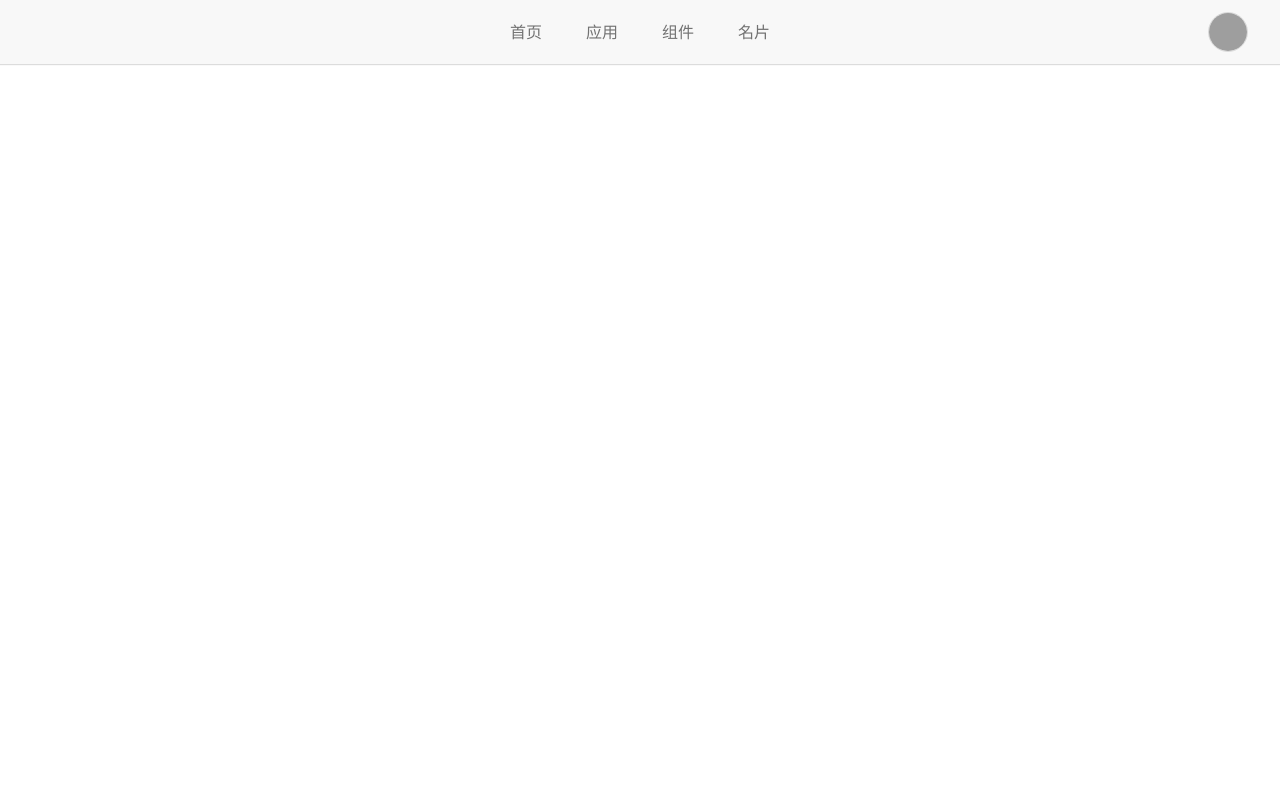
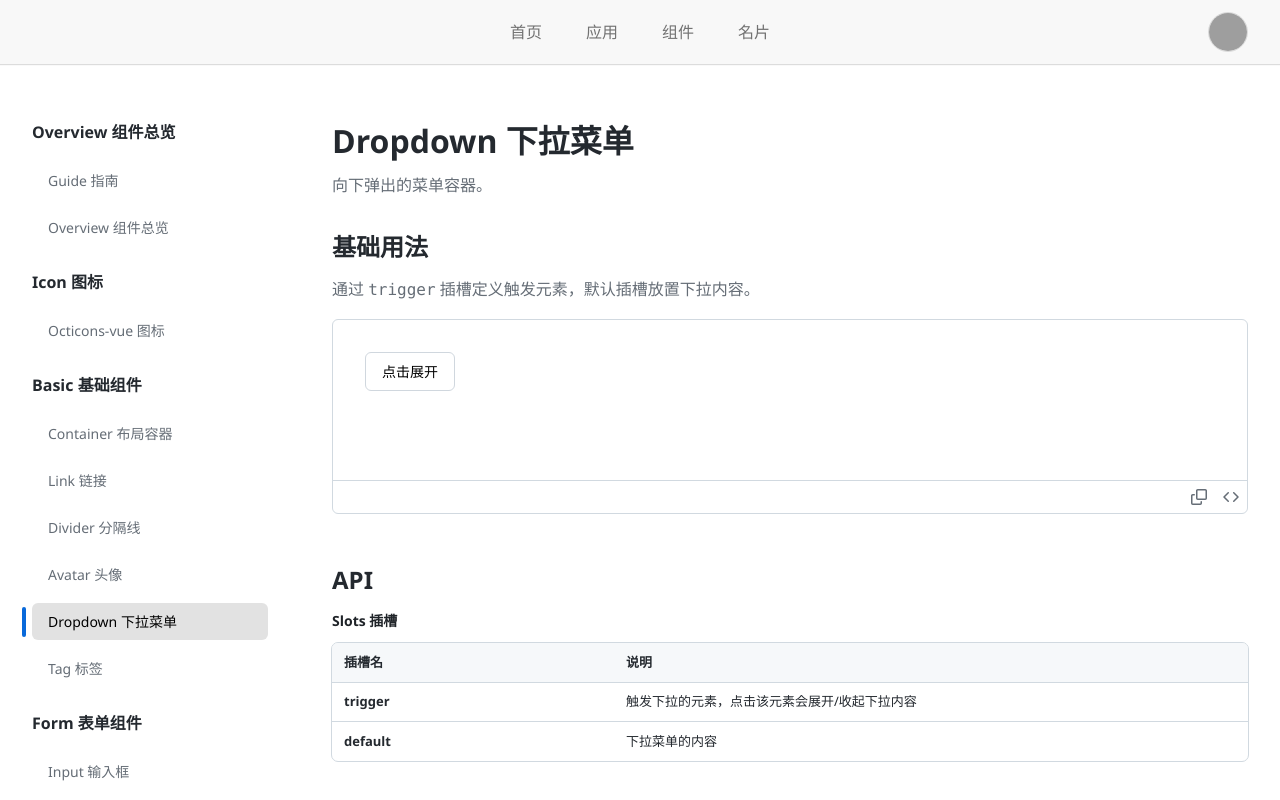
Before and after one commit to UnderHear-tools/UnderHear-Web, a Vue app in the folder UnderHear-frontend/: page /component/dropdown in a window 1280 px wide. Before the commit this address had no page. Built offline with nearby package versions, Linux system fonts and the light colour scheme; grey boxes are pictures that could not be loaded.

Commit message:
新增zDropdown组件介绍页

```diff
--- a/UnderHear-frontend/src/module/components/components/ComponentDocsPage/ComponentDocsDemoBlock.vue
+++ b/UnderHear-frontend/src/module/components/components/ComponentDocsPage/ComponentDocsDemoBlock.vue
@@ -85,6 +85,7 @@ const copyCode = () => {
 }
 
 .demo-content {
+  min-height: 160px;
   padding: 2rem;
 }
 
--- a/UnderHear-frontend/src/module/components/layout/ComponentLayout.vue
+++ b/UnderHear-frontend/src/module/components/layout/ComponentLayout.vue
@@ -191,6 +191,8 @@ const navSections = ref([
       { path: '/component/container', label: 'Container 布局容器' },
       { path: '/component/link', label: 'Link 链接' },
       { path: '/component/divider', label: 'Divider 分隔线' },
+      { path: '/component/avatar', label: 'Avatar 头像' },
+      { path: '/component/dropdown', label: 'Dropdown 下拉菜单' },
       { path: '/component/tag', label: 'Tag 标签' }
     ]
   },
--- a/UnderHear-frontend/src/module/components/router/component.ts
+++ b/UnderHear-frontend/src/module/components/router/component.ts
@@ -43,6 +43,16 @@ export const componentRoutes: Array<RouteRecordRaw> = [
                 component: () => import('../views/components/divider.vue')
             },
             {
+                path: 'avatar',
+                name: 'Avatar',
+                component: () => import('../views/components/avatar.vue')
+            },
+            {
+                path: 'dropdown',
+                name: 'Dropdown',
+                component: () => import('../views/components/dropdown.vue')
+            },
+            {
                 path: 'tag',
                 name: 'Tag',
                 component: () => import('../views/components/tag.vue')
--- /dev/null
+++ b/UnderHear-frontend/src/module/components/views/components/avatar.vue
@@ -0,0 +1,148 @@
+<template>
+  <ComponentDocsPage>
+    <ComponentDocsHeader title="Avatar 头像" description="用于展示用户头像或占位符。" />
+
+    <ComponentDocsSection title="基础用法">
+      <template #description>通过 <code>src</code> 设置图片地址，或使用 <code>placeholder</code> 显示占位文字。</template>
+
+      <ComponentDocsDemoBlock :code="demo1Code" v-bind="demoLabels">
+        <div class="avatar-row">
+          <zAvatar src="https://avatars.githubusercontent.com/u/131276691?v=4" />
+          <zAvatar placeholder="U" />
+          <zAvatar placeholder="AB" />
+        </div>
+      </ComponentDocsDemoBlock>
+    </ComponentDocsSection>
+
+    <ComponentDocsSection title="不同尺寸">
+      <template #description>通过 <code>size</code> 设置头像大小，支持数字（像素）或字符串（如 rem）。</template>
+
+      <ComponentDocsDemoBlock :code="demo2Code" v-bind="demoLabels">
+        <div class="avatar-row">
+          <zAvatar src="https://avatars.githubusercontent.com/u/131276691?v=4" :size="24" />
+          <zAvatar src="https://avatars.githubusercontent.com/u/131276691?v=4" :size="32" />
+          <zAvatar src="https://avatars.githubusercontent.com/u/131276691?v=4" :size="40" />
+          <zAvatar src="https://avatars.githubusercontent.com/u/131276691?v=4" :size="56" />
+          <zAvatar src="https://avatars.githubusercontent.com/u/131276691?v=4" :size="72" />
+        </div>
+      </ComponentDocsDemoBlock>
+    </ComponentDocsSection>
+
+    <ComponentDocsSection title="占位符尺寸">
+      <template #description>占位符文字大小会根据头像尺寸自动计算。</template>
+
+      <ComponentDocsDemoBlock :code="demo3Code" v-bind="demoLabels">
+        <div class="avatar-row">
+          <zAvatar placeholder="S" :size="24" />
+          <zAvatar placeholder="M" :size="32" />
+          <zAvatar placeholder="L" :size="40" />
+          <zAvatar placeholder="XL" :size="56" />
+          <zAvatar placeholder="XXL" :size="72" />
+        </div>
+      </ComponentDocsDemoBlock>
+    </ComponentDocsSection>
+
+    <ComponentDocsSection title="API" variant="api">
+      <zTable
+        :columns="apiTableColumns"
+        :data="apiTableRows"
+        row-key="name"
+        compact
+        :hoverable="false"
+      />
+    </ComponentDocsSection>
+  </ComponentDocsPage>
+</template>
+
+<script setup lang="ts">
+import { zAvatar } from '@/components/z-ui/avatar'
+import { zTable, type ZTableColumn } from '@/components/z-ui/table'
+import ComponentDocsDemoBlock from '@/module/components/components/ComponentDocsPage/ComponentDocsDemoBlock.vue'
+import ComponentDocsHeader from '@/module/components/components/ComponentDocsPage/ComponentDocsHeader.vue'
+import ComponentDocsPage from '@/module/components/components/ComponentDocsPage/ComponentDocsPage.vue'
+import ComponentDocsSection from '@/module/components/components/ComponentDocsPage/ComponentDocsSection.vue'
+
+const demoLabels = {
+  copyLabel: '复制代码',
+  copiedLabel: '已复制',
+  showCodeLabel: '查看代码',
+  hideCodeLabel: '隐藏代码',
+  hideSourceLabel: '隐藏源代码'
+}
+
+const demo1Code = `<template>
+  <zAvatar src="https://avatars.githubusercontent.com/u/131276691?v=4" />
+  <zAvatar placeholder="U" />
+  <zAvatar placeholder="AB" />
+</template>
+
+<script setup lang="ts">
+import { zAvatar } from '@/components/z-ui/avatar'
+<\/script>`
+
+const demo2Code = `<template>
+  <zAvatar src="https://avatars.githubusercontent.com/u/131276691?v=4" :size="24" />
+  <zAvatar src="https://avatars.githubusercontent.com/u/131276691?v=4" :size="32" />
+  <zAvatar src="https://avatars.githubusercontent.com/u/131276691?v=4" :size="40" />
+  <zAvatar src="https://avatars.githubusercontent.com/u/131276691?v=4" :size="56" />
+  <zAvatar src="https://avatars.githubusercontent.com/u/131276691?v=4" :size="72" />
+</template>
+
+<script setup lang="ts">
+import { zAvatar } from '@/components/z-ui/avatar'
+<\/script>`
+
+const demo3Code = `<template>
+  <zAvatar placeholder="S" :size="24" />
+  <zAvatar placeholder="M" :size="32" />
+  <zAvatar placeholder="L" :size="40" />
+  <zAvatar placeholder="XL" :size="56" />
+  <zAvatar placeholder="XXL" :size="72" />
+</template>
+
+<script setup lang="ts">
+import { zAvatar } from '@/components/z-ui/avatar'
+<\/script>`
+
+const apiTableColumns: ZTableColumn[] = [
+  { key: 'name', label: '属性名', rowHeader: true, minWidth: '140px' },
+  { key: 'description', label: '说明', minWidth: '200px', wrap: true },
+  { key: 'type', label: '类型', minWidth: '160px', wrap: true },
+  { key: 'default', label: '默认值', minWidth: '120px' }
+]
+
+const apiTableRows = [
+  {
+    name: 'src',
+    description: '头像图片地址',
+    type: 'string',
+    default: '—'
+  },
+  {
+    name: 'alt',
+    description: '图片的 alt 属性',
+    type: 'string',
+    default: '—'
+  },
+  {
+    name: 'placeholder',
+    description: '占位符文字（无图片时显示）',
+    type: 'string',
+    default: '—'
+  },
+  {
+    name: 'size',
+    description: '头像尺寸',
+    type: 'number | string',
+    default: '40'
+  }
+]
+</script>
+
+<style scoped>
+.avatar-row {
+  display: flex;
+  gap: 16px;
+  align-items: center;
+}
+</style>
--- /dev/null
+++ b/UnderHear-frontend/src/module/components/views/components/dropdown.vue
@@ -0,0 +1,164 @@
+<template>
+  <ComponentDocsPage>
+    <ComponentDocsHeader title="Dropdown 下拉菜单" description="向下弹出的菜单容器。" />
+
+    <ComponentDocsSection title="基础用法">
+      <template #description>通过 <code>trigger</code> 插槽定义触发元素，默认插槽放置下拉内容。</template>
+
+      <ComponentDocsDemoBlock :code="demo1Code" v-bind="demoLabels">
+        <div class="dropdown-demo">
+          <zDropdown>
+            <template #trigger>
+              <button class="demo-trigger">点击展开</button>
+            </template>
+            <div class="demo-content">
+              <div class="demo-item">选项一</div>
+              <div class="demo-item">选项二</div>
+              <div class="demo-item">选项三</div>
+            </div>
+          </zDropdown>
+        </div>
+      </ComponentDocsDemoBlock>
+    </ComponentDocsSection>
+
+    <ComponentDocsSection title="API" variant="api">
+      <h4>Slots 插槽</h4>
+      <zTable
+        :columns="slotsTableColumns"
+        :data="slotsTableRows"
+        row-key="name"
+        compact
+        :hoverable="false"
+      />
+    </ComponentDocsSection>
+  </ComponentDocsPage>
+</template>
+
+<script setup lang="ts">
+import { zDropdown } from '@/components/z-ui/dropdown'
+import { zTable, type ZTableColumn } from '@/components/z-ui/table'
+import ComponentDocsDemoBlock from '@/module/components/components/ComponentDocsPage/ComponentDocsDemoBlock.vue'
+import ComponentDocsHeader from '@/module/components/components/ComponentDocsPage/ComponentDocsHeader.vue'
+import ComponentDocsPage from '@/module/components/components/ComponentDocsPage/ComponentDocsPage.vue'
+import ComponentDocsSection from '@/module/components/components/ComponentDocsPage/ComponentDocsSection.vue'
+
+const demoLabels = {
+  copyLabel: '复制代码',
+  copiedLabel: '已复制',
+  showCodeLabel: '查看代码',
+  hideCodeLabel: '隐藏代码',
+  hideSourceLabel: '隐藏源代码'
+}
+
+const demo1Code = `<template>
+  <div class="dropdown-demo">
+    <zDropdown>
+      <template #trigger>
+        <button class="demo-trigger">点击展开</button>
+      </template>
+      <div class="demo-content">
+        <div class="demo-item">选项一</div>
+        <div class="demo-item">选项二</div>
+        <div class="demo-item">选项三</div>
+      </div>
+    </zDropdown>
+  </div>
+</template>
+
+<script setup lang="ts">
+import { zDropdown } from '@/components/z-ui/dropdown'
+<\/script>
+
+<style scoped>
+.dropdown-demo {
+  position: absolute;
+}
+
+.demo-trigger {
+  padding: 8px 16px;
+  border: 1px solid #d0d7de;
+  border-radius: 6px;
+  background: #fff;
+  font-size: 14px;
+  cursor: pointer;
+}
+
+.demo-trigger:hover {
+  background: #f6f8fa;
+}
+
+.demo-content {
+  padding: 8px;
+  min-width: 120px;
+}
+
+.demo-item {
+  padding: 6px 12px;
+  border-radius: 4px;
+  font-size: 14px;
+  cursor: pointer;
+}
+
+.demo-item:hover {
+  background: #f6f8fa;
+}
+<\/style>`
+
+const slotsTableColumns: ZTableColumn[] = [
+  { key: 'name', label: '插槽名', rowHeader: true, minWidth: '140px' },
+  { key: 'description', label: '说明', minWidth: '300px', wrap: true }
+]
+
+const slotsTableRows = [
+  {
+    name: 'trigger',
+    description: '触发下拉的元素，点击该元素会展开/收起下拉内容'
+  },
+  {
+    name: 'default',
+    description: '下拉菜单的内容'
+  }
+]
+</script>
+
+<style scoped>
+.dropdown-demo {
+  position: absolute;
+}
+
+.demo-trigger {
+  padding: 8px 16px;
+  border: 1px solid #d0d7de;
+  border-radius: 6px;
+  background: #fff;
+  font-size: 14px;
+  cursor: pointer;
+}
+
+.demo-trigger:hover {
+  background: #f6f8fa;
+}
+
+.demo-content {
+  padding: 8px;
+  min-width: 120px;
+}
+
+.demo-item {
+  padding: 6px 12px;
+  border-radius: 4px;
+  font-size: 14px;
+  cursor: pointer;
+}
+
+.demo-item:hover {
+  background: #f6f8fa;
+}
+
+h4 {
+  margin: 0 0 12px;
+  font-size: 14px;
+  font-weight: 600;
+  color: #1f2328;
+}
+</style>
```
